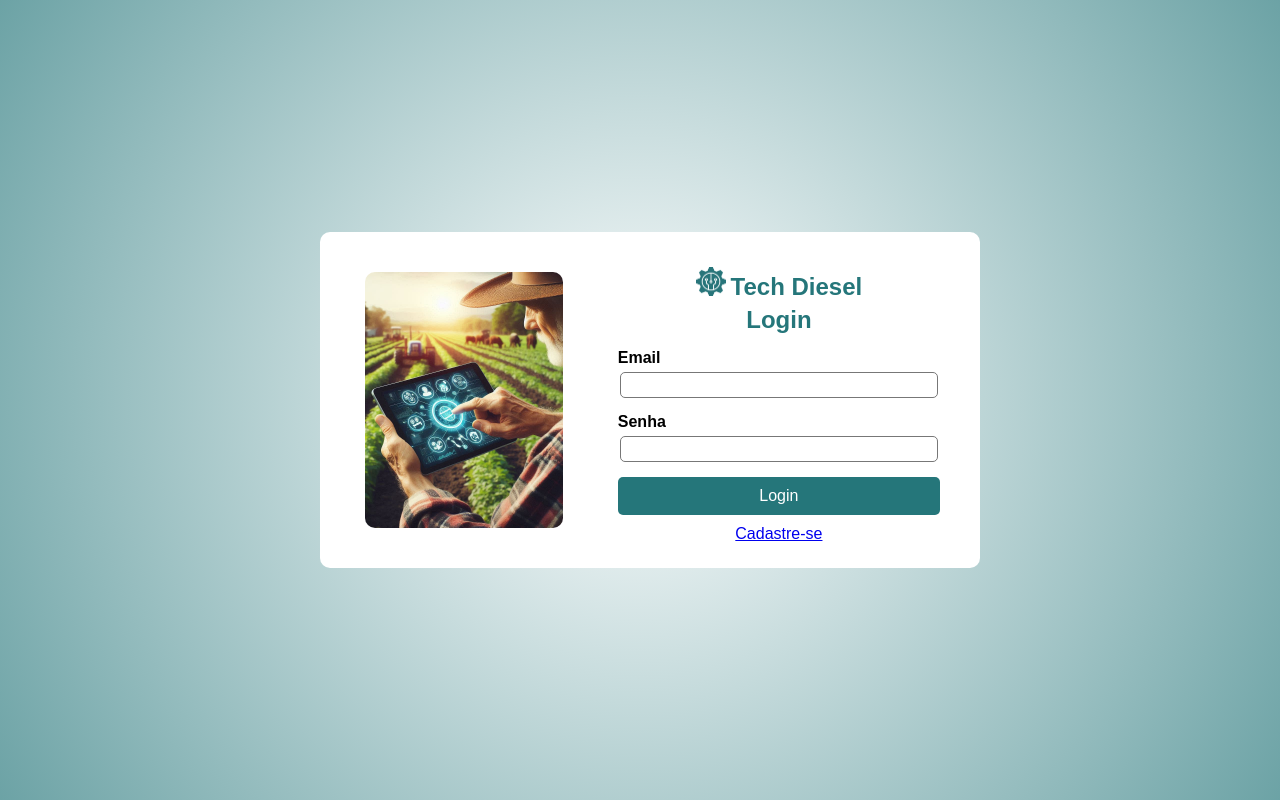
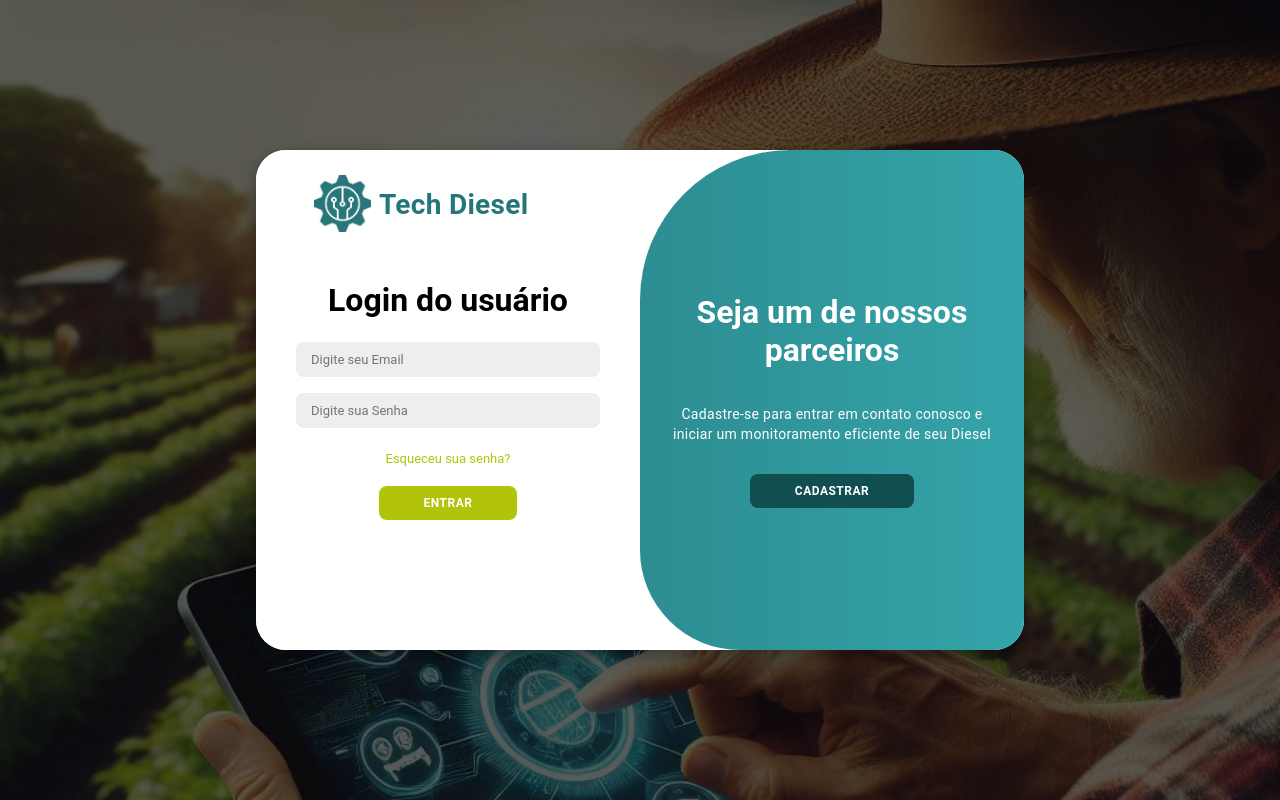
Before and after one commit to TECHDISEL/projeto-pi-diesel-2, a plain HTML site: page Site Institucional/Login_Cadastro/login.html in a window 1280 px wide. Drawn offline with Linux system fonts and the light colour scheme.

Commit message:
Incrementada nas telas de login e cadastro

```diff
--- a/Site Institucional/Login_Cadastro/login.html
+++ b/Site Institucional/Login_Cadastro/login.html
@@ -6,39 +6,64 @@
     <meta name="viewport" content="width=device-width, initial-scale=1.0">
     <link rel="stylesheet" href="loginCadastro.css">
     <link rel="icon" href="Images/logo_vetorizada.png" type="image/x-icon">
-    <title>Login</title>
+    <title> Cadastro e login </title>
 </head>
 
-<body>
-    <main class="container-main-login">
+<div class="container" id="container">
+    <div class="form-container container-cadastro">
+        <form>
+            <h1>Cadastrar Usuário</h1>
+            <input type="text" placeholder="Responsavel Legal">
+            <input type="text" placeholder="Nome comercial da empresa">
+            <input type="text" placeholder="Razão Social">
+            <input type="text" placeholder="Digite o CNPJ">
+            <input type="text" placeholder="Digite seu telefone">
+            <input type="text" placeholder="Email para contato">
+            <input type="text" placeholder="Senha">
+            <button> Cadastre-se </button>
+        </form>
+    </div>
+    <div class="form-container container-login">
+        <img src="./images/logo_vetorizada.png" style= "width: 15%; position: absolute; top: 5%; left: 15%;"></img>
+        <p style=" font-size: 28px; width: 45%; position: absolute; top: 5%; left: 32%; color: #25767a; font-weight: bold;" > Tech Diesel</p>
+        <form>
+            <h1>Login do usuário</h1>
+            <input type="text" placeholder="Digite seu Email">
+            <input type="text" placeholder="Digite sua Senha">
+            <a href=""> Esqueceu sua senha? </a>
+            <button> Entrar </button>
+        </form>
+    </div>
+    <div class="alternar-container">
+        <div class="alternar">
+            <div class="alternar-painel painel-esquerda">
+                <h1> Já possuí conta? </h1>
+                <p> Entre com seus dados cadastrados para acessar o conteúdo de nosso site </p>
+                <button class="hidden" id="login" onclick="moverDireita()"> Entrar </button>
+            </div>
+            <div class="alternar-painel painel-direita">
+                <h1> Seja um de nossos parceiros </h1>
+                <p> Cadastre-se para entrar em contato conosco e iniciar um monitoramento eficiente de seu Diesel
+                </p>
+                <button class="hidden" id="cadastro" onclick="moverEsquerda()"> Cadastrar </button>
+            </div>
+        </div>
+    </div>
+</div>
 
-        <div class="login-container">
-            <div class="image-container">
-                <img src="images/arquivo frezza.jpeg">
-            </div>
-            <div class="formulario">
-                <header class="titulo">
-                    <img src="images/logo_vetorizada.png" alt="Logo Tech Diesel">
-                    <h1  class="titulo-principal">
-                     <a href="../HomePage/index.html">Tech Diesel</a>
-                    </h1>
-                </header>
-                <h1 class="titulo-login">Login</h1>
-                <form action="login" class="login-form">
-                    <label for="email">Email</label>
-                    <input class="tipo-cadastro" id="email" name="email" type="email">
+</body>
+</html>
 
-                    <label for="senha">Senha</label>
-                    <input class="tipo-cadastro" id="senha" name="senha" type="password">
+<script>
+const botaoCadastro = document.getElementById('cadastro')
+const container = document.getElementById('container')
+const botaoLogin = document.getElementById('login')
 
-                    <button type="submit">Login</button>
-                    <a href="cadastro.html"> Cadastre-se</a>
-                </form>
-            </div>
+function moverEsquerda() {
+    container.classList.add('active')
+}
 
-            </div>
-
-    </main>
-</body>
-
-</html>
+function moverDireita() {
+    container.classList.remove('active')
+}
+</script>
--- a/Site Institucional/Login_Cadastro/loginCadastro.css
+++ b/Site Institucional/Login_Cadastro/loginCadastro.css
@@ -1,155 +1,225 @@
-body {
-    background: radial-gradient(circle, white, #25767aac);
-    display: flex;
-    justify-content: center;
-    align-items: center;
-    height: 100vh;
+* {
     margin: 0;
     padding: 0;
-    font-family: Arial, sans-serif;
+    box-sizing: border-box;
+    font-family: 'Roboto', sans-serif;
+}
 
+body {
+    background-image: url(./images/arquivo\ frezza.jpeg);
+    background-size: cover;
+    display: flex;
+    align-items: center;
+    justify-content: center;
+    flex-direction: column;
+    height: 100vh
+}
+
+body::before {
+    content: "";
+    background-color: rgba(0, 0, 0, 0.636);
+    position: absolute;
+    z-index: 1;
+    top: 0;
+    left: 0;
+    width: 100%;
+    height: 100%;
+}
+
+
+h1 {
+    margin-bottom: 15px;
+}
+
+.container {
+    background-color: #ffffff;
+    border-radius: 30px;
+    box-shadow: 0 5px 15px rgba(0, 0, 0, 0.35);
+    position: relative;
+    overflow: hidden;
+    width: 768px;
+    max-width: 100%;
+    min-height: 500px;
+    z-index: 99;
+}
+
+.container p {
+    font-size: 14px;
+    line-height: 20px;
+    letter-spacing: 0.3px;
+    margin: 20px 0;
+}
+
+.container a {
+    color: #b1c40a;
+    font-size: 13px;
+    text-decoration: none;
+    margin: 15px 0 10px;
+    list-style: none;
+}
+
+a:hover {
+    color: #6c7709;
+}
+
+.container button {
+    background-color: #b1c40a;
+    color: white;
+    font-size: 12px;
+    padding: 10px 45px;
+    border: none;
+    border-radius: 8px;
+    font-weight: 600;
+    letter-spacing: 0.5px;
+    text-transform: uppercase;
+    margin-top: 10px;
+    cursor: pointer;
+    transition: color 0.3s ease, transform 0.3s ease;
+}
+
+#login, #cadastro {
+    background-color: #104e50;
+    transition: color 0.3s ease, transform 0.3s ease;
+}
+
+button:hover {
+    transform: scale(1.25);
+}
+
+.container button.hidden {
+    background-color: transparent;
+    border-color: #fff;
 
 }
 
-.container {
+.container form {
+    background-color: #fff;
     display: flex;
+    flex-direction: column;
+    align-items: center;
     justify-content: center;
-    align-items: stretch;
-    width: 25%;
-    margin: 0;
-
-}
-.container-main-login{
-    display: flex;
-    justify-content: center;
-    align-items: stretch;
-    width: 100%;
-    margin: 300px;
-}
-
-
- .titulo a {
-  text-decoration: none;
-  font-size: 24px;
-    color: #25767a;
-    margin-bottom: 5px;
-}
-
-.image-container {
-    flex: 2;
-    padding:  35px 25px;
+    padding: 0 40px;
+    height: 100%;
 
 }
 
-.image-container img {
+.container input {
+    background-color: #eee;
+    border: none;
+    margin: 8px 0;
+    padding: 10px 15px;
+    font-size: 13px;
+    border-radius: 8px;
     width: 100%;
+    outline: none;
+}
+
+.form-container {
+    position: absolute;
+    top: 0;
     height: 100%;
-    object-fit: cover;
-    border-radius: 10px;
+    transition: all 0.6s ease-in-out;
+}
+
+.container-login {
+    left: 0;
+    width: 50%;
+    z-index: 2;
+}
+
+.container.active .container-login {
+    transform: translateX(100%);
 
 }
 
-.cadastroPai{
-    align-self: center;
-    justify-content: center;
+.container-cadastro {
+    left: 0;
+    width: 50%;
+    opacity: 0;
+    z-index: 1;
+}
+
+.container.active .container-cadastro {
+    transform: translateX(100%);
+    opacity: 1;
+    z-index: 5;
+    animation: move 0.6s;
+}
+
+@keyframes move {
+    0%, 50% {
+        opacity: 0;
+        z-index: 1;
+    }
+    51%, 100% {
+        opacity: 1;
+        z-index: 5;
+    }
+}
+
+.alternar-container {
+    position: absolute;
+    top: 0;
+    left: 50%;
+    width: 50%;
+    height: 100%;
+    overflow: hidden;
+    transition: all 0.6s ease-in-out;
+    z-index: 1000;
+    border-radius: 150px 0 0 100px;
+}
+
+.container.active .alternar-container{
+    transform: translateX(-100%);
+    border-radius: 0 150px 100px 0;
 
 }
 
-.login-container{
-    flex: 1;
-    background-color: white;
-    padding: 5px 20px;
-    border-radius: 10px;
-    text-align: center;
-    margin-left: 20px;
-    display: flex;
-    flex-direction: row;
-    justify-content: center;
-
-}
-.cadastro-container {
-    flex: 1;
-    background-color: white;
-    padding: 5px 20px;
-    border-radius: 10px;
-    text-align: center;
-    margin-left: 20px;
-    display: flex;
-    flex-direction: row;
-    justify-content: center;
+.alternar {
+    background-color: #25767a;
+    height: 100%;
+    background: linear-gradient(to right, #25767a, #34a4aa);
+    color: #fff;
+    left: -100%;
+    height: 100%;
+    width: 200%;
+    transform: translateX(0);
+    transition: all 0.6s ease-in-out;
+    position: relative;
 }
 
-h1 {
-    font-size: 24px;
-    color: #25767a;
-    margin-bottom: 5px;
+.container.active .alternar {
+    transform: translate(50%);
 }
 
-.cadastro-secao {
-    margin-bottom: 20px;
+.alternar-painel {
+    position: absolute;
+    width: 50%;
+    height: 100%;
+    display: flex;
+    align-items: center;
+    justify-content: center;
+    flex-direction: column;
+    padding: 0 30px;
+    text-align: center;
+    top: 0;
+    transform: translateX(0);
+    transition: all 0.6s ease-in-out;
 }
 
-label {
-    display: block;
-    text-align: left;
-    margin: 10px 0 5px;
-    font-weight: bold;
+.painel-esquerda {
+    transform: translateX(-200%);
 }
 
-input[type="text"],
-input[type="email"],
-input[type="password"],
-input[type="tel"] {
-    width: 95%;
-    padding: 5px;
-    margin-bottom: 5px;
-    border: 1px solid #777;
-    border-radius: 5px;
-    font-size: 12px;
+.container.active .painel-esquerda {
+    transform: translateX(0);
 }
 
-button {
-    width: 100%;
-    padding: 10px;
-    margin-top: 10px;
-    margin-bottom: 10px;
-    background-color: #25767a;
-    color: white;
-    border: none;
-    border-radius: 5px;
-    font-size: 16px;
-    cursor: pointer;
+.painel-direita {
+    right: 0;
+    transform: translateX(0);
 }
 
-button:hover {
-    background-color: #1b5457;
+.container.active .painel-direita {
+    transform: translateX(200%);
 }
-
-.formulario{
-    padding: 20px;
-    display: flex;
-    justify-content: center;
-    align-items: center;
-    flex-direction: column;
-    margin-left: 10px;
-}
-.titulo img {
-    width: 30px;
-    height: auto;
-    margin-right: 5px;
-}
-
-.titulo {
-    display: flex;
-    justify-content: center;
-    align-items: center;
-
-}
-
-.titulo-login {
-    margin-top: 0;
-    font-size: 24px;
-    display: flex;
-    justify-content: center;
-
-}
```
Also changed, not shown: Site Institucional/Login_Cadastro/cadastro.html (deleted, +0 -55 lines).
